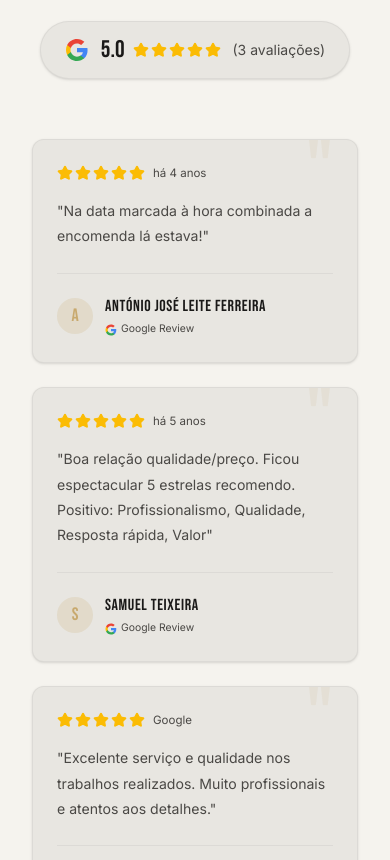
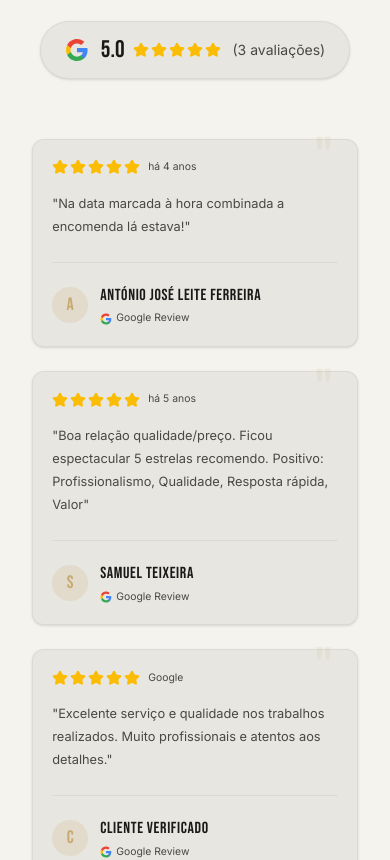
Before and after one commit to mendesrui19/Rino_Seralharia_Website, a React (Vite) app: page / in a window 390 px wide. Shown: the part 5400-6260 px from the top of the page. Built offline with nearby package versions, Linux system fonts and the light colour scheme.

Commit message:
Make Testemunhos cards fluid and equal height

```diff
--- a/src/components/sections/Testemunhos.tsx
+++ b/src/components/sections/Testemunhos.tsx
@@ -77,17 +77,17 @@ export function Testemunhos() {
               whileInView={{ opacity: 1, y: 0 }}
               viewport={{ once: true, margin: "-50px" }}
               transition={{ duration: 0.5, delay: i * 0.1 }}
-              className="bg-white border border-black/5 p-6 lg:p-7 rounded-xl relative group hover:border-accent/40 hover:shadow-xl transition-all duration-500 shadow-sm"
+              className="bg-white border border-black/5 p-[clamp(1.2rem,3vw,1.75rem)] rounded-xl relative group hover:border-accent/40 hover:shadow-xl transition-all duration-500 shadow-sm flex flex-col h-full"
             >
               {/* Quote mark */}
-              <div className="font-display text-[5rem] leading-none text-accent/10 absolute -top-2 right-6 select-none">"</div>
+              <div className="font-display text-[clamp(3.5rem,8vw,5rem)] leading-none text-accent/10 absolute -top-2 right-6 select-none">"</div>
 
               <div className="flex items-center gap-2 mb-4">
                 <StarRating count={r.stars} />
-                <span className="text-text-dark-sec text-[0.72rem]">{r.time}</span>
+                <span className="text-text-dark-sec text-[clamp(0.65rem,1.5vw,0.72rem)]">{r.time}</span>
               </div>
 
-              <p className="text-[0.88rem] text-text-dark-sec leading-[1.8] mb-6 relative z-10">
+              <p className="text-[clamp(0.8rem,2vw,0.88rem)] text-text-dark-sec leading-[1.8] mb-6 relative z-10 flex-grow">
                 "{r.text}"
               </p>
 
```
